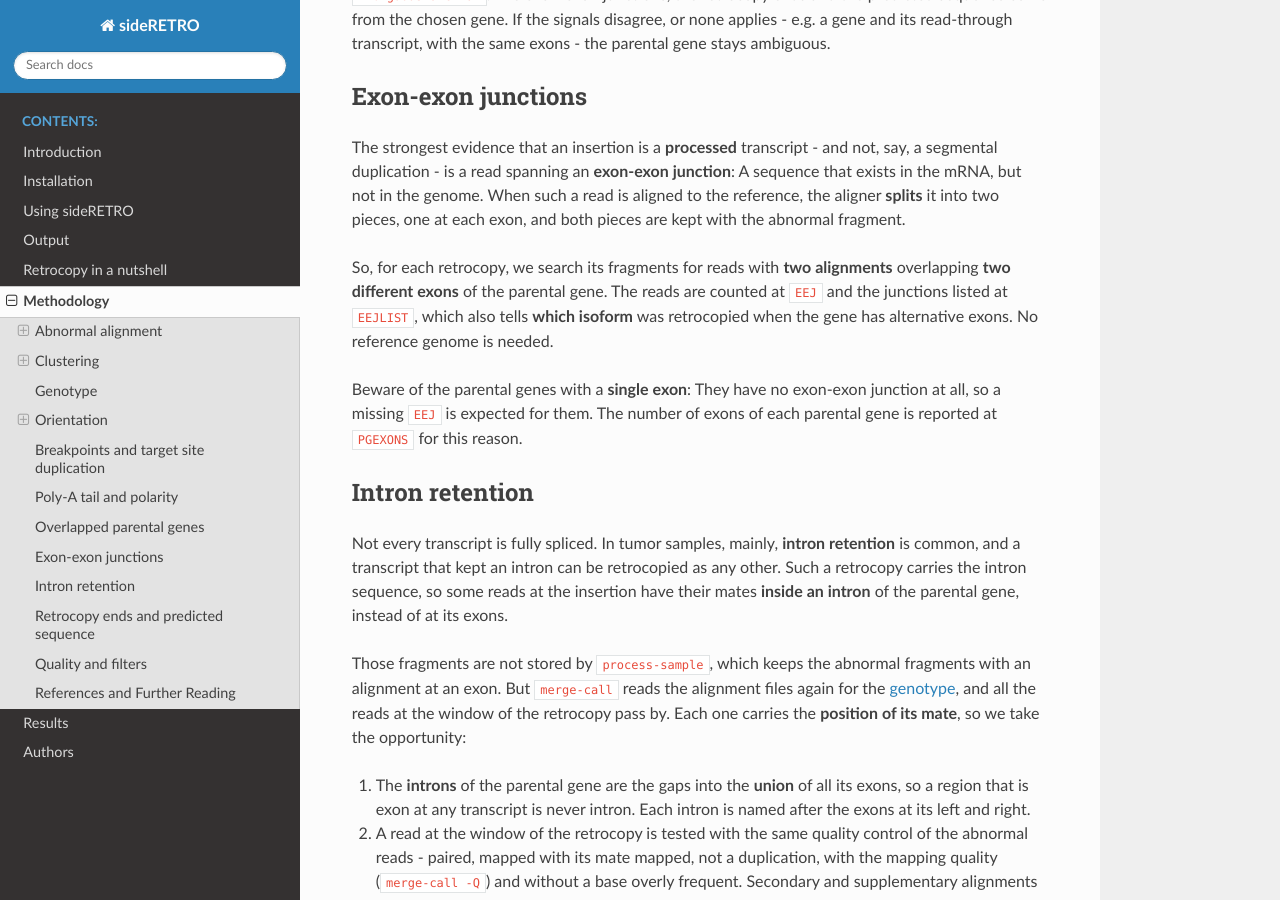
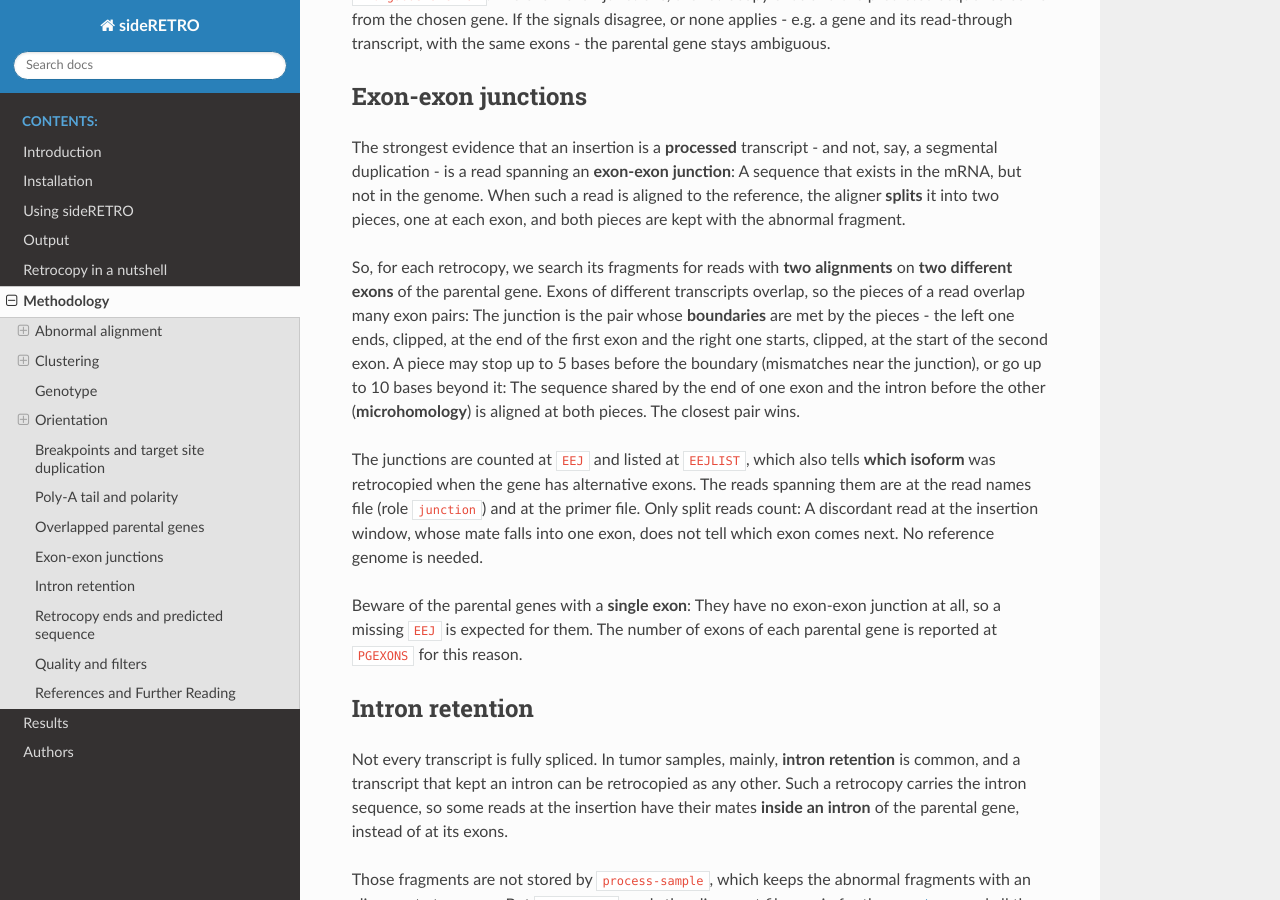
Before and after one commit to galantelab/sideRETRO, a Sphinx documentation site: the page built from docs/method.rst, in a window 1280 px wide and 900 px high, scrolled down 10909 px. Built offline with Sphinx 7.4.7 and the Read the Docs theme 3.1.0, drawn with Linux system fonts in a browser that asks for light colours.

Commit message:
UPDATE: docs: EEJ as the number of exon-exon junctions

```diff
--- a/docs/method.rst
+++ b/docs/method.rst
@@ -525,10 +525,23 @@ the genome. When such a read is aligned to the reference, the aligner
 kept with the abnormal fragment.
 
 So, for each retrocopy, we search its fragments for reads with **two
-alignments** overlapping **two different exons** of the parental gene.
-The reads are counted at ``EEJ`` and the junctions listed at ``EEJLIST``,
-which also tells **which isoform** was retrocopied when the gene has
-alternative exons. No reference genome is needed.
+alignments** on **two different exons** of the parental gene. Exons of
+different transcripts overlap, so the pieces of a read overlap many exon
+pairs: The junction is the pair whose **boundaries** are met by the
+pieces - the left one ends, clipped, at the end of the first exon and
+the right one starts, clipped, at the start of the second exon. A piece
+may stop up to 5 bases before the boundary (mismatches near the
+junction), or go up to 10 bases beyond it: The sequence shared by the
+end of one exon and the intron before the other (**microhomology**) is
+aligned at both pieces. The closest pair wins.
+
+The junctions are counted at ``EEJ`` and listed at ``EEJLIST``, which
+also tells **which isoform** was retrocopied when the gene has
+alternative exons. The reads spanning them are at the read names file
+(role ``junction``) and at the primer file. Only split reads count:
+A discordant read at the insertion window, whose mate falls into one
+exon, does not tell which exon comes next. No reference genome is
+needed.
 
 Beware of the parental genes with a **single exon**: They have no
 exon-exon junction at all, so a missing ``EEJ`` is expected for them.
```
Also changed, not shown: docs/output.rst (+11 -10 lines).
